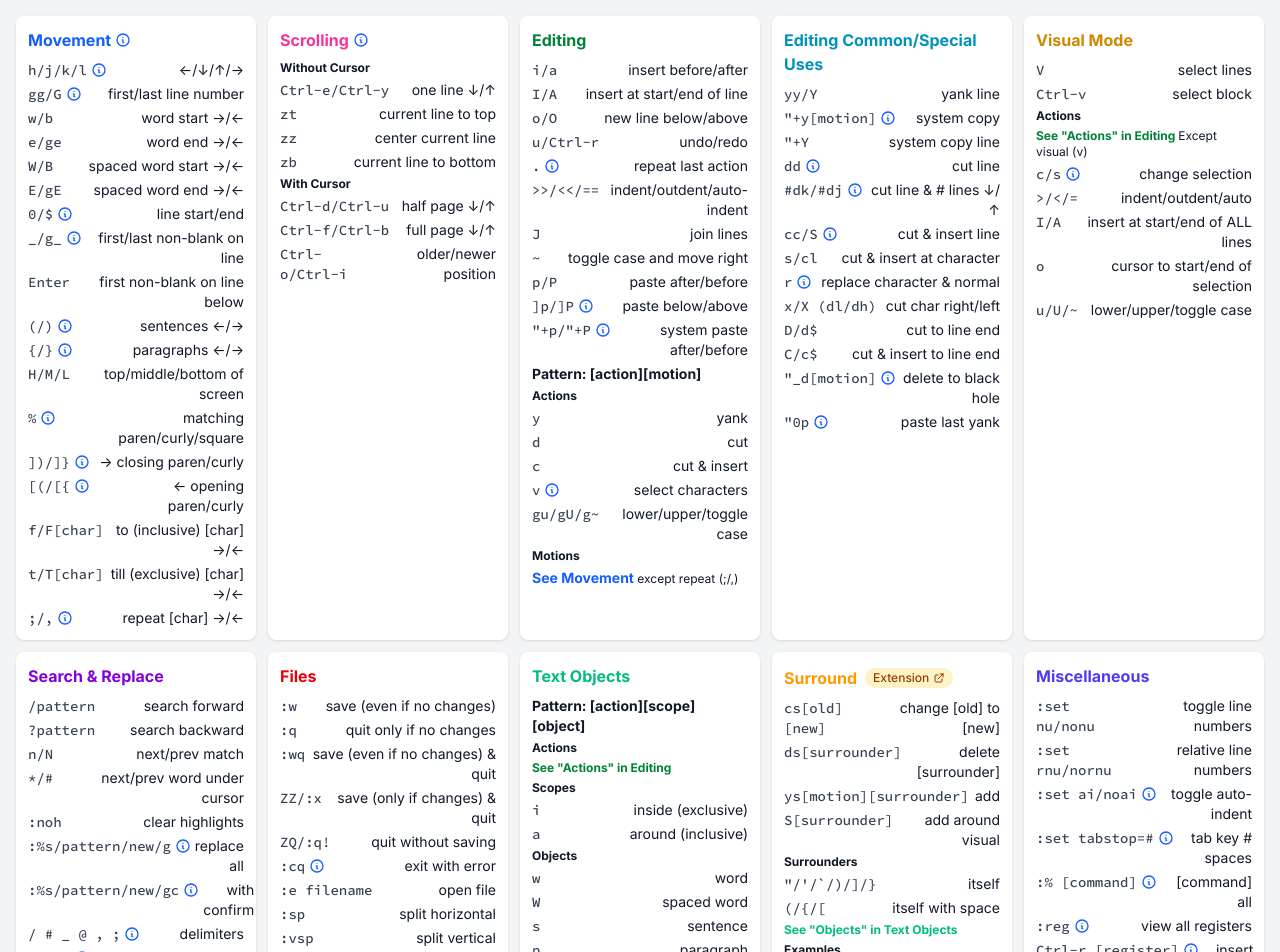
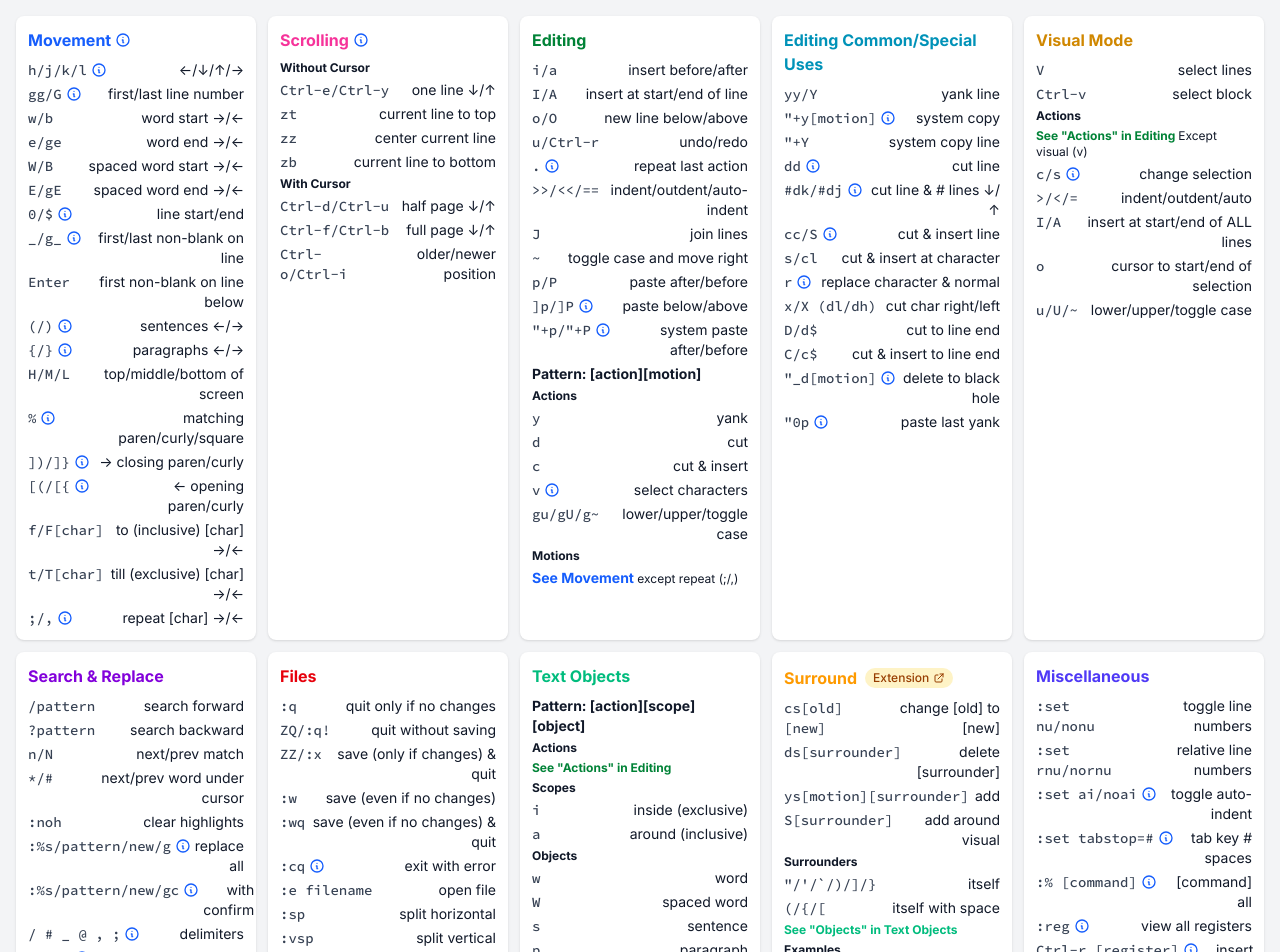
Before and after one commit to Noitidart/vim-cheats, a Next.js app: page / in a window 1280 px wide. Shown: the top 952 px of the page. Built offline with nearby package versions, Linux system fonts and the light colour scheme.

Commit message:
Reorder save commands by frequently used

```diff
--- a/pages/index.tsx
+++ b/pages/index.tsx
@@ -636,11 +636,11 @@ const sections: Section[] = [
     title: 'Files',
     colorClass: titleColorClassNames.files,
     commands: [
+      [':q', 'quit only if no changes'],
+      ['ZQ/:q!', 'quit without saving'],
+      ['ZZ/:x', 'save (only if changes) & quit'],
       [':w', 'save (even if no changes)'],
-      [':q', 'quit only if no changes'],
       [':wq', 'save (even if no changes) & quit'],
-      ['ZZ/:x', 'save (only if changes) & quit'],
-      ['ZQ/:q!', 'quit without saving'],
       [
         ':cq',
         'exit with error',
```
